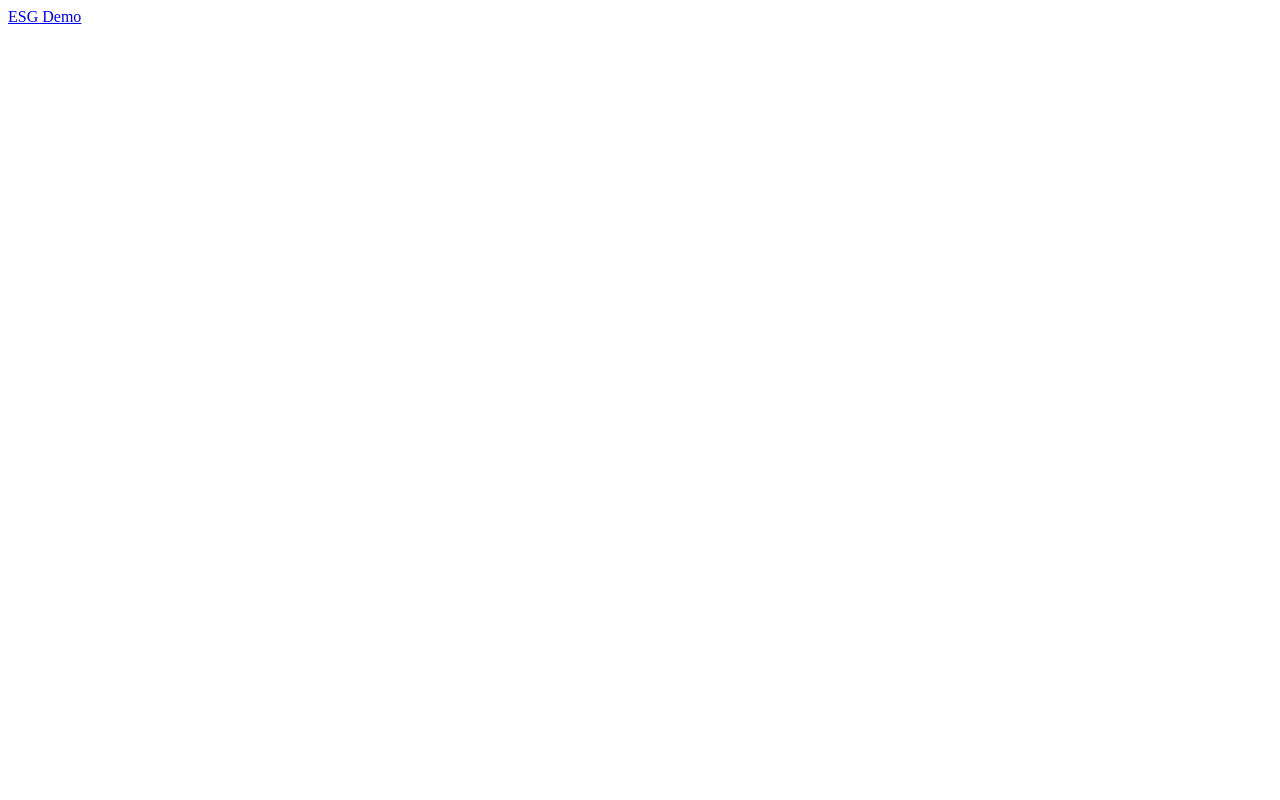
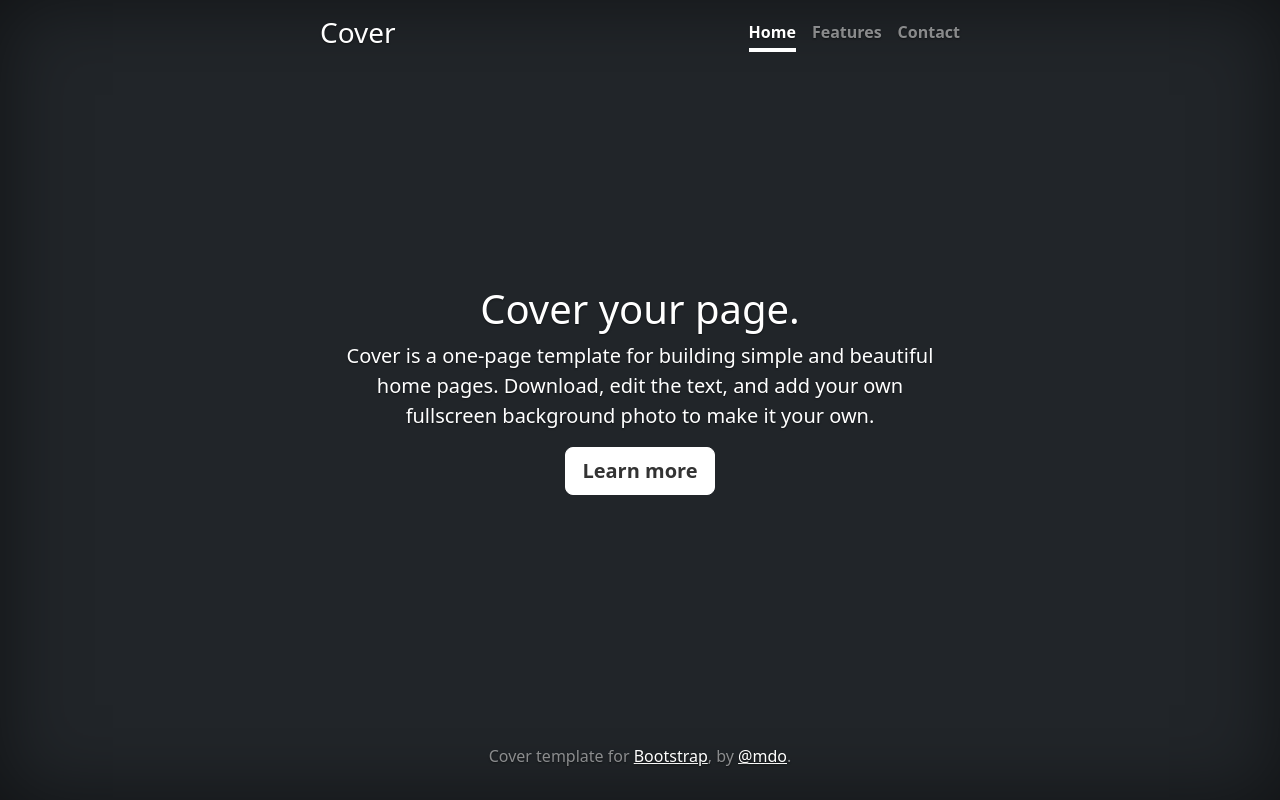
Before and after one commit to ESG-data/public, a plain HTML site: page index.html in a window 1280 px wide. Drawn offline with nearby package versions, Linux system fonts and the light colour scheme.

Commit message:
Add files via upload

```diff
--- /dev/null
+++ b/cover.css
@@ -0,0 +1,53 @@
+/*
+ * Globals
+ */
+
+
+/* Custom default button */
+.btn-secondary,
+.btn-secondary:hover,
+.btn-secondary:focus {
+  color: #333;
+  text-shadow: none; /* Prevent inheritance from `body` */
+}
+
+
+/*
+ * Base structure
+ */
+
+body {
+  text-shadow: 0 .05rem .1rem rgba(0, 0, 0, .5);
+  box-shadow: inset 0 0 5rem rgba(0, 0, 0, .5);
+}
+
+.cover-container {
+  max-width: 42em;
+}
+
+
+/*
+ * Header
+ */
+
+.nav-masthead .nav-link {
+  padding: .25rem 0;
+  font-weight: 700;
+  color: rgba(255, 255, 255, .5);
+  background-color: transparent;
+  border-bottom: .25rem solid transparent;
+}
+
+.nav-masthead .nav-link:hover,
+.nav-masthead .nav-link:focus {
+  border-bottom-color: rgba(255, 255, 255, .25);
+}
+
+.nav-masthead .nav-link + .nav-link {
+  margin-left: 1rem;
+}
+
+.nav-masthead .active {
+  color: #fff;
+  border-bottom-color: #fff;
+}
--- a/index.html
+++ b/index.html
@@ -1 +1,68 @@
-<a href="https://congenial-succotash-z4jp4vk.pages.github.io/01-html/Index.html">ESG Demo</a>
+<!doctype html>
+<html lang="en" class="h-100">
+  <head>
+    <meta charset="utf-8">
+    <meta name="viewport" content="width=device-width, initial-scale=1">
+    <meta name="description" content="">
+    <meta name="author" content="Mark Otto, Jacob Thornton, and Bootstrap contributors">
+    <meta name="generator" content="Hugo 0.84.0">
+    <title>Cover Template · Bootstrap v5.0</title>
+
+    <link rel="canonical" href="https://getbootstrap.com/docs/5.0/examples/cover/">
+
+
+
+    <!-- Bootstrap core CSS -->
+<link href="../assets/dist/css/bootstrap.min.css" rel="stylesheet">
+
+    <style>
+      .bd-placeholder-img {
+        font-size: 1.125rem;
+        text-anchor: middle;
+        -webkit-user-select: none;
+        -moz-user-select: none;
+        user-select: none;
+      }
+
+      @media (min-width: 768px) {
+        .bd-placeholder-img-lg {
+          font-size: 3.5rem;
+        }
+      }
+    </style>
+
+
+    <!-- Custom styles for this template -->
+    <link href="cover.css" rel="stylesheet">
+  </head>
+  <body class="d-flex h-100 text-center text-white bg-dark">
+
+<div class="cover-container d-flex w-100 h-100 p-3 mx-auto flex-column">
+  <header class="mb-auto">
+    <div>
+      <h3 class="float-md-start mb-0">Cover</h3>
+      <nav class="nav nav-masthead justify-content-center float-md-end">
+        <a class="nav-link active" aria-current="page" href="#">Home</a>
+        <a class="nav-link" href="#">Features</a>
+        <a class="nav-link" href="#">Contact</a>
+      </nav>
+    </div>
+  </header>
+
+  <main class="px-3">
+    <h1>Cover your page.</h1>
+    <p class="lead">Cover is a one-page template for building simple and beautiful home pages. Download, edit the text, and add your own fullscreen background photo to make it your own.</p>
+    <p class="lead">
+      <a href="#" class="btn btn-lg btn-secondary fw-bold border-white bg-white">Learn more</a>
+    </p>
+  </main>
+
+  <footer class="mt-auto text-white-50">
+    <p>Cover template for <a href="https://getbootstrap.com/" class="text-white">Bootstrap</a>, by <a href="https://twitter.com/mdo" class="text-white">@mdo</a>.</p>
+  </footer>
+</div>
+
+
+
+  </body>
+</html>
```
